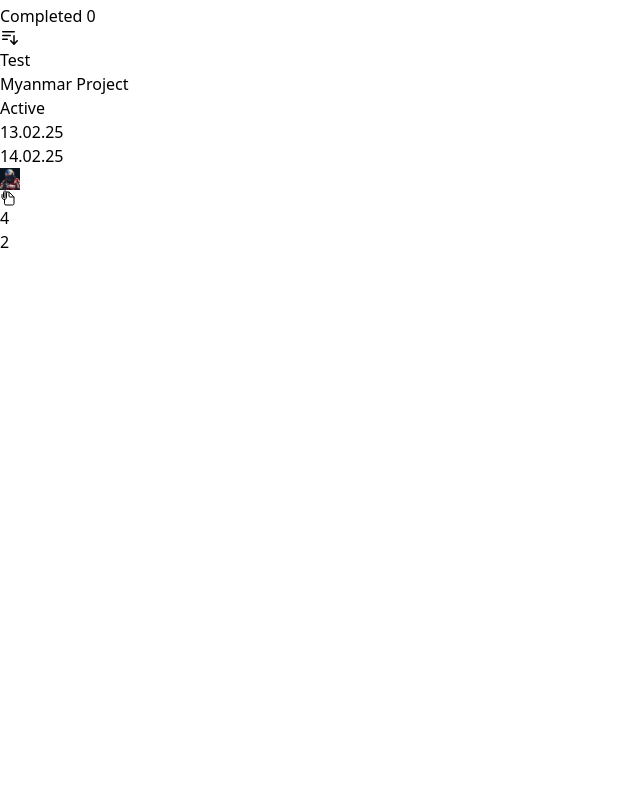
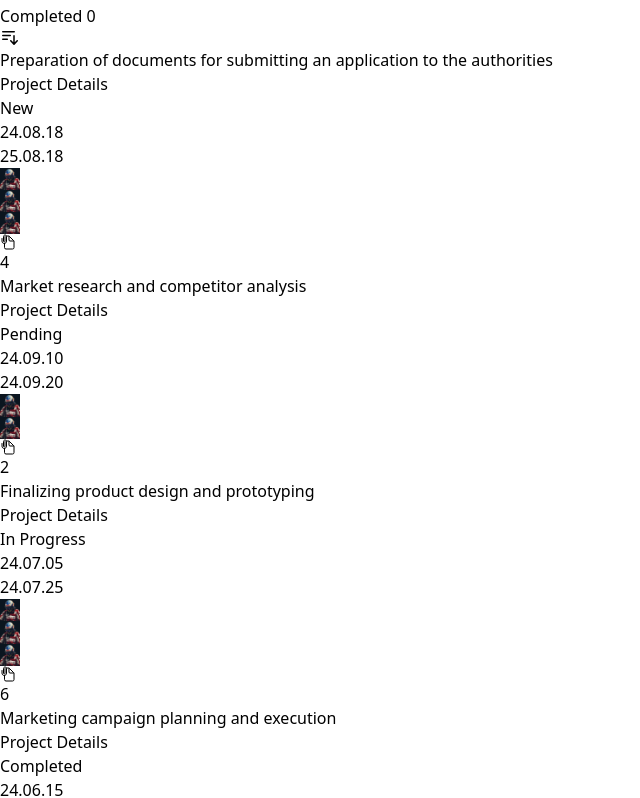
Before and after one commit to Anlprnc/Dashboard, a Next.js app: page /Dashboard in a window 1280 px wide. Shown: the part 702-1500 px from the top of the page, without its empty margins (0-640 px from the left). Before the commit the page ends 956 px from the top, so only its background shows below. Built offline with nearby package versions, Linux system fonts and the light colour scheme.

Commit message:
Events cards finished

```diff
--- /dev/null
+++ b/data/event-card-data.json
@@ -0,0 +1,64 @@
+[
+  {
+    "id": 1,
+    "title": "Preparation of documents for submitting an application to the authorities",
+    "status": "New",
+    "start_date": "24.08.18",
+    "end_date": "25.08.18",
+    "participants": [
+      { "name": "AH", "avatar": "/avatar.jpg" },
+      { "name": "User 1", "avatar": "/avatar.jpg" },
+      { "name": "User 2", "avatar": "/avatar.jpg" }
+    ],
+    "attachments": 4
+  },
+  {
+    "id": 2,
+    "title": "Market research and competitor analysis",
+    "status": "Pending",
+    "start_date": "24.09.10",
+    "end_date": "24.09.20",
+    "participants": [
+      { "name": "BK", "avatar": "/avatar.jpg" },
+      { "name": "User 3", "avatar": "/avatar.jpg" }
+    ],
+    "attachments": 2
+  },
+  {
+    "id": 3,
+    "title": "Finalizing product design and prototyping",
+    "status": "In Progress",
+    "start_date": "24.07.05",
+    "end_date": "24.07.25",
+    "participants": [
+      { "name": "CD", "avatar": "/avatar.jpg" },
+      { "name": "User 4", "avatar": "/avatar.jpg" },
+      { "name": "User 5", "avatar": "/avatar.jpg" }
+    ],
+    "attachments": 6
+  },
+  {
+    "id": 4,
+    "title": "Marketing campaign planning and execution",
+    "status": "Completed",
+    "start_date": "24.06.15",
+    "end_date": "24.07.01",
+    "participants": [
+      { "name": "DE", "avatar": "/avatar.jpg" },
+      { "name": "User 6", "avatar": "/avatar.jpg" }
+    ],
+    "attachments": 3
+  },
+  {
+    "id": 5,
+    "title": "Customer feedback collection and analysis",
+    "status": "Active",
+    "start_date": "24.10.01",
+    "end_date": "24.10.15",
+    "participants": [
+      { "name": "EF", "avatar": "/avatar.jpg" },
+      { "name": "User 7", "avatar": "/avatar.jpg" }
+    ],
+    "attachments": 5
+  }
+]
--- a/src/components/dashboard/tabs/EventsCards.tsx
+++ b/src/components/dashboard/tabs/EventsCards.tsx
@@ -1,35 +1,55 @@
 import Image from 'next/image';
 import React from 'react';
 import { IoDocumentAttachOutline } from 'react-icons/io5';
+import eventData from '../../../../data/event-card-data.json';
 
-const status = ['Active', 'New', 'Completed'];
+const getStatusStyles = (status: any) => {
+  switch (status) {
+    case 'Active':
+      return 'bg-emerald-200 text-teal-800';
+    case 'New':
+      return 'bg-blue-200 text-blue-800';
+    case 'Pending':
+      return 'bg-yellow-200 text-yellow-800';
+    case 'Completed':
+      return 'bg-red-200 text-red-800';
+    default:
+      return 'bg-gray-200 text-gray-800';
+  }
+};
 
 const EventsCards = () => {
   return (
-    <div className='bg-gray-100 rounded-xl flex flex-col'>
+    <>
+      {eventData.map((event) => (
+        <div key={event.id} className='bg-gray-100 rounded-xl flex flex-col'>
           <div className='flex items-start justify-between'>
             <div className='flex flex-col items-start m-3'>
-          <p className='text-[14px]'>Test</p>
-          <p className='text-xs opacity-70'>Myanmar Project</p>
+              <p className='text-[14px]'>{event.title}</p>
+              <p className='text-xs opacity-70'>Project Details</p>
               <div className='mt-1'>
-            <span className='bg-emerald-200 p-1 px-1.5 rounded-lg text-[11px] text-teal-800 font-medium'>Active</span>
+                <span className={`p-1 px-1.5 rounded-lg text-[11px] font-medium ${getStatusStyles(event.status)}`}>{event.status}</span>
               </div>
             </div>
-        <div className='text-[10px] bg-gray-200 m-3 py-2 px-1 rounded-lg'>
-          <div className='border-b border-gray-400'>13.02.25</div>
-          <div>14.02.25</div>
+            <div className='text-[10px] bg-gray-200 m-3 py-2 px-1 rounded-lg text-center'>
+              <div className='border-b border-gray-400'>{event.start_date}</div>
+              <div>{event.end_date}</div>
             </div>
           </div>
           <div className='ml-3 mb-3 mt-1 mr-3 flex items-center justify-between'>
-        <div>
-          <Image src='/avatar.jpg' alt='avatars' width={20} height={20} className='rounded-md' />
+            <div className='flex -space-x-1'>
+              {event.participants.map((participant, index) => (
+                <Image key={index} src={participant.avatar} alt={participant.name} width={20} height={20} className='rounded-md border border-white' />
+              ))}
             </div>
             <div className='flex items-center gap-1 opacity-70'>
               <IoDocumentAttachOutline size={16} />
-          <span className='text-xs'>4</span>
+              <span className='text-xs'>{event.attachments}</span>
             </div>
           </div>
         </div>
+      ))}
+    </>
   );
 };
 
```
Lines whose indentation alone changed are shown as unchanged.
